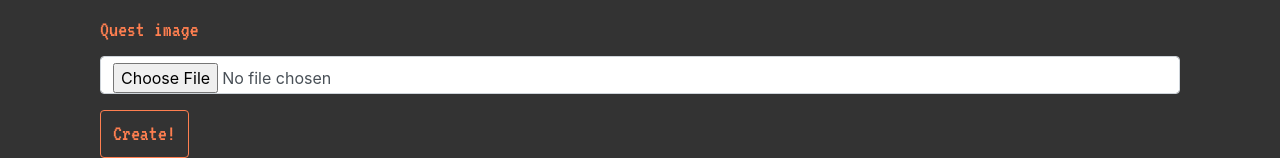
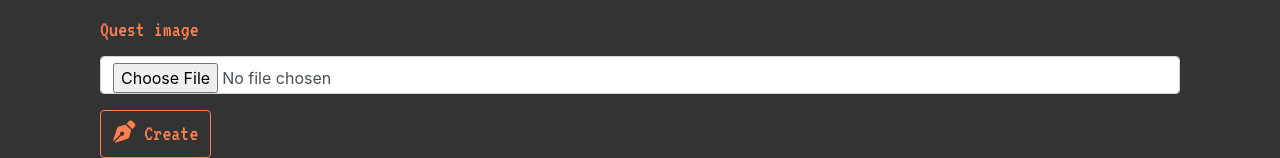
Before and after one commit to mshr-Hub/cookquest, a Django app: page /create/ in a window 1280 px wide. Shown: the part 812-970 px from the top of the page. Run offline with Django 3.2, Linux system fonts and the light colour scheme; the visitor is signed in with stand-in values (Sample User, id 1); some libraries are stand-ins or nearby versions.

Commit message:
クエスト作成画面のボタンを修正

```diff
--- a/templates/quest/create.html
+++ b/templates/quest/create.html
@@ -58,7 +58,10 @@
       <div class="form-group quest_author">
         <input name="author" type="hidden" value="{{ user.username }}">
       </div>
-      <button type="submit" class="btn btn-primary quest-font">Create!</button>
+      <button type="submit" class="btn btn-primary quest-font">
+        <i class="fas fa-pen-nib"></i>
+        Create
+      </button>
     </div>
   </form>
 
```
